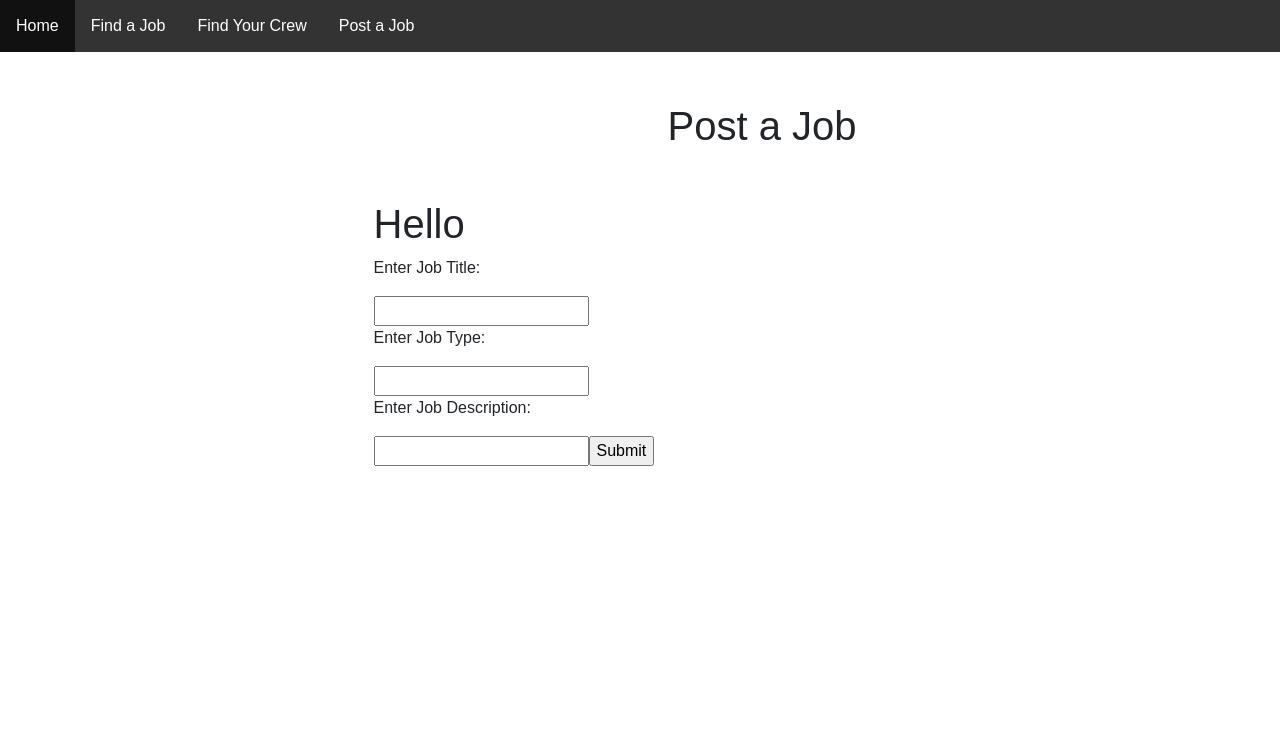
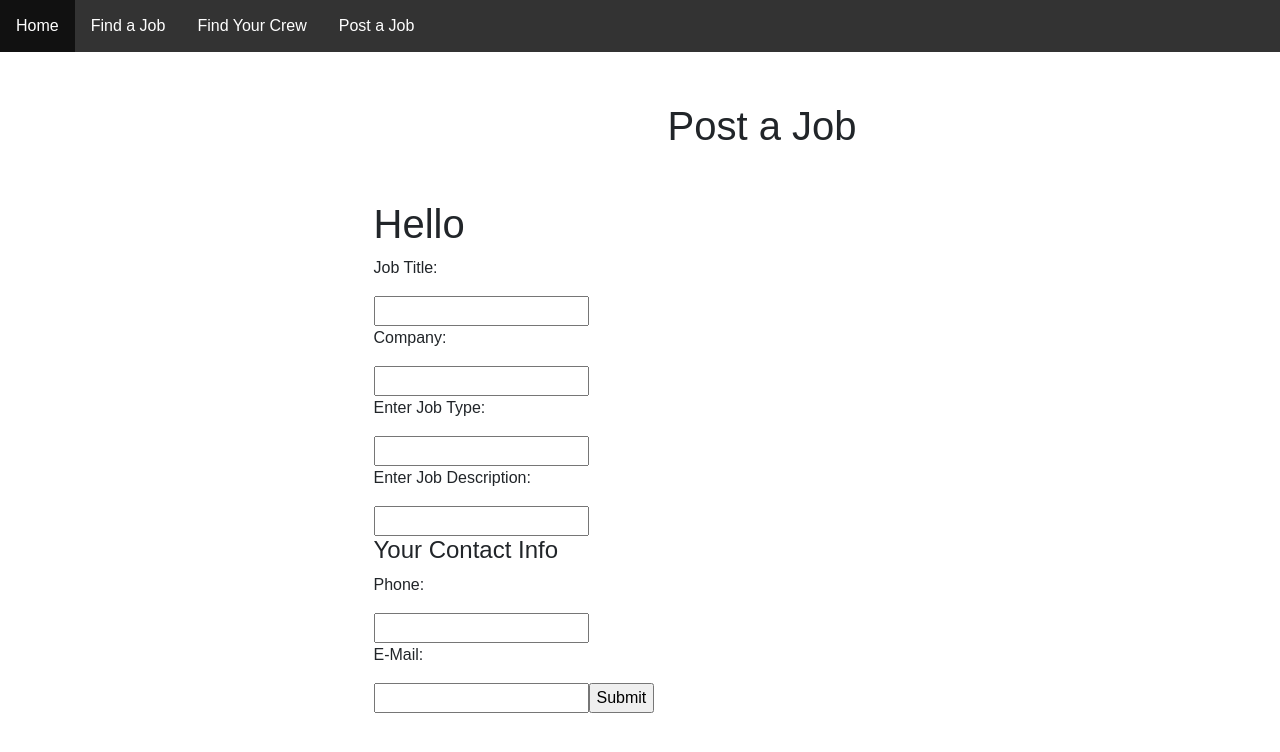
Before and after one commit to amakaanikwe/bric_sheets_react, a React (Create React App) app in the folder React_App/: page /post-job in a window 1280 px wide. Shown: the top 752 px of the page. Built offline with nearby package versions, Linux system fonts and the light colour scheme.

Commit message:
Update PostJobForm

```diff
--- a/React_App/src/Components/Post_Job/PostJobForm.jsx
+++ b/React_App/src/Components/Post_Job/PostJobForm.jsx
@@ -28,24 +28,48 @@ const PostJobForm = () => {
         <>
             <form onSubmit={formSubmitHandler}>
                 <h1>Hello {username} {age}</h1>
-                <p>Enter Job Title:</p>
+                <p>Job Title:</p>
                 <input
                 type='text'
                 name='username'
                 onChange={formChangeHandler}
             />
-                <p>Enter Job Type:</p>
+
+                <p>Company:</p>
                 <input
                 type='text'
                 name='age'
                 onChange={formChangeHandler}
             />
+                <p>Enter Job Type:</p>
+                <input
+                type='text'
+                name='XXXXX'
+                onChange={formChangeHandler}
+            />
+
              <p>Enter Job Description:</p>
                 <input
                 type='text'
                 name='details'
                 onChange={formChangeHandler}
             />
+
+            <h4>Your Contact Info</h4>
+            <p>Phone:</p>
+                <input
+                type='text'
+                name='XXXXX'
+                onChange={formChangeHandler}
+            />
+
+             <p>E-Mail:</p>
+                <input
+                type='text'
+                name='XXXXXX'
+                onChange={formChangeHandler}
+            />
+                {/* NOTE: Maybe change this to button? */}
                 <input type="submit" />
             </form>
         </>
```
